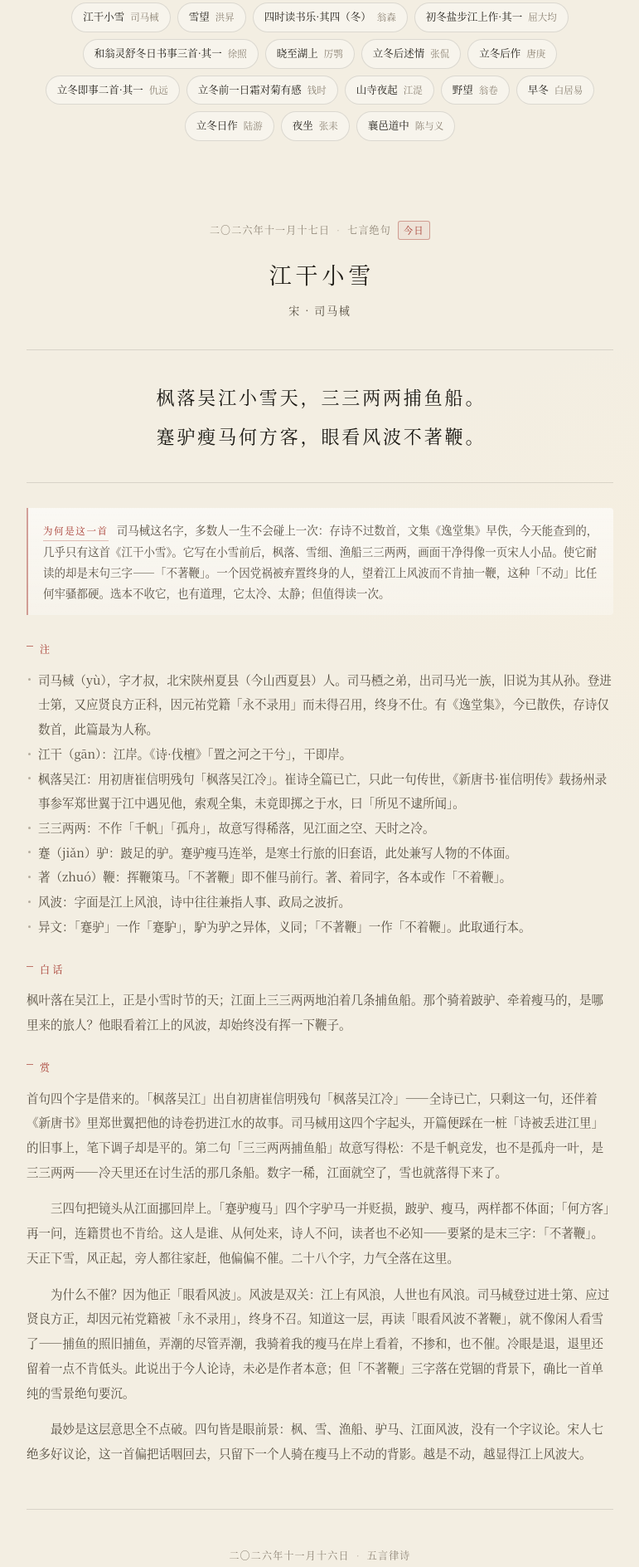
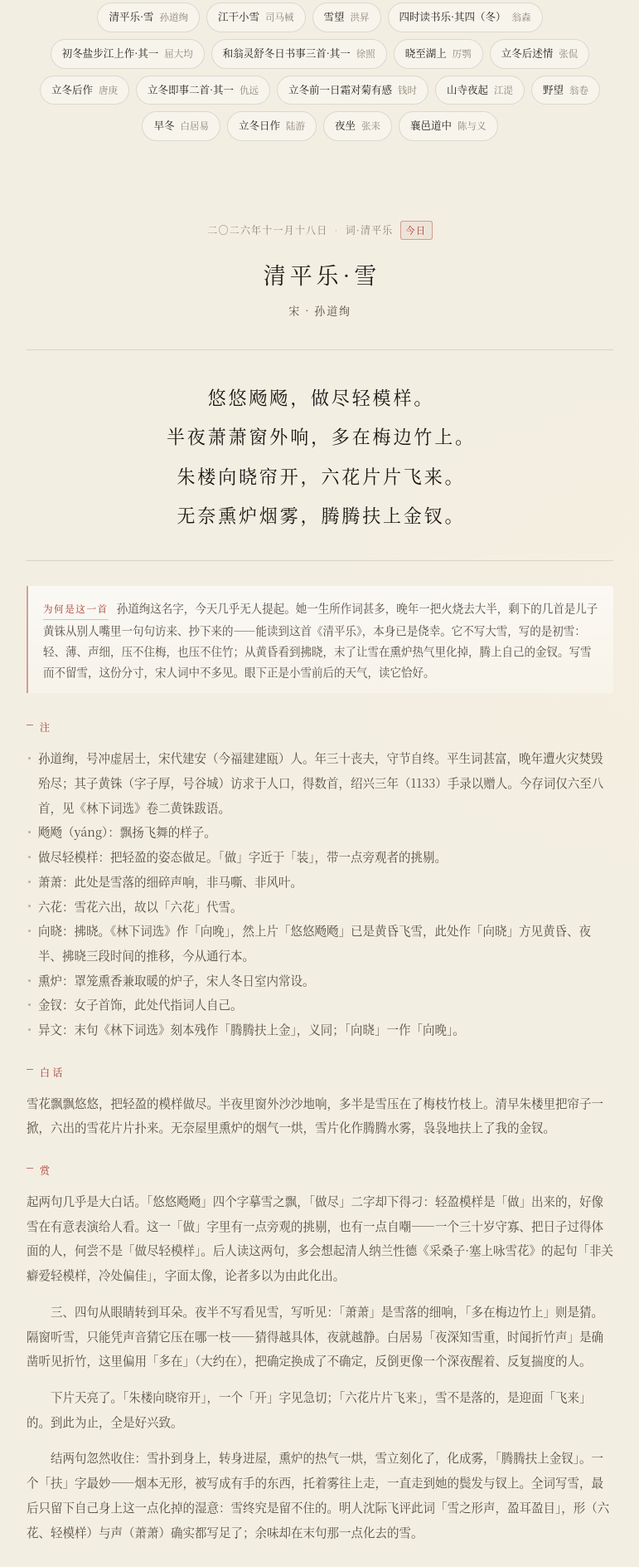
Before and after one commit to kinghihido/daily-poem, a plain HTML site: page index.html in a window 1280 px wide. Shown: the part 313-2201 px from the top of the page at 83% size, without its empty margins (254-1025 px from the left). Drawn offline with Linux system fonts and the light colour scheme.

Commit message:
诗笺 017：孙道绚《清平乐·雪》

```diff
--- a/index.html
+++ b/index.html
@@ -163,16 +163,47 @@
     <div class="rule"></div>
   </header>
 
-  <nav class="nav"><a href="#d-2026-11-17"><b>江干小雪</b><span>司马棫</span></a><a href="#d-2026-11-16"><b>雪望</b><span>洪昇</span></a><a href="#d-2026-11-15"><b>四时读书乐·其四（冬）</b><span>翁森</span></a><a href="#d-2026-11-12"><b>初冬盐步江上作·其一</b><span>屈大均</span></a><a href="#d-2026-11-11"><b>和翁灵舒冬日书事三首·其一</b><span>徐照</span></a><a href="#d-2026-11-10"><b>晓至湖上</b><span>厉鹗</span></a><a href="#d-2026-11-09"><b>立冬后述情</b><span>张侃</span></a><a href="#d-2026-11-08"><b>立冬后作</b><span>唐庚</span></a><a href="#d-2026-11-07"><b>立冬即事二首·其一</b><span>仇远</span></a><a href="#d-2026-11-06"><b>立冬前一日霜对菊有感</b><span>钱时</span></a><a href="#d-2026-11-05"><b>山寺夜起</b><span>江湜</span></a><a href="#d-2026-11-04"><b>野望</b><span>翁卷</span></a><a href="#d-2026-11-03"><b>早冬</b><span>白居易</span></a><a href="#d-2026-11-02"><b>立冬日作</b><span>陆游</span></a><a href="#d-2026-11-01"><b>夜坐</b><span>张耒</span></a><a href="#d-2026-10-31"><b>襄邑道中</b><span>陈与义</span></a></nav>
+  <nav class="nav"><a href="#d-2026-11-18"><b>清平乐·雪</b><span>孙道绚</span></a><a href="#d-2026-11-17"><b>江干小雪</b><span>司马棫</span></a><a href="#d-2026-11-16"><b>雪望</b><span>洪昇</span></a><a href="#d-2026-11-15"><b>四时读书乐·其四（冬）</b><span>翁森</span></a><a href="#d-2026-11-12"><b>初冬盐步江上作·其一</b><span>屈大均</span></a><a href="#d-2026-11-11"><b>和翁灵舒冬日书事三首·其一</b><span>徐照</span></a><a href="#d-2026-11-10"><b>晓至湖上</b><span>厉鹗</span></a><a href="#d-2026-11-09"><b>立冬后述情</b><span>张侃</span></a><a href="#d-2026-11-08"><b>立冬后作</b><span>唐庚</span></a><a href="#d-2026-11-07"><b>立冬即事二首·其一</b><span>仇远</span></a><a href="#d-2026-11-06"><b>立冬前一日霜对菊有感</b><span>钱时</span></a><a href="#d-2026-11-05"><b>山寺夜起</b><span>江湜</span></a><a href="#d-2026-11-04"><b>野望</b><span>翁卷</span></a><a href="#d-2026-11-03"><b>早冬</b><span>白居易</span></a><a href="#d-2026-11-02"><b>立冬日作</b><span>陆游</span></a><a href="#d-2026-11-01"><b>夜坐</b><span>张耒</span></a><a href="#d-2026-10-31"><b>襄邑道中</b><span>陈与义</span></a></nav>
 
   <main>
-    <article class="poem is-today" id="d-2026-11-17">
+    <article class="poem is-today" id="d-2026-11-18">
+      <header class="poem-head">
+        <div class="poem-meta">
+          <time datetime="2026-11-18">二〇二六年十一月十八日</time>
+          <span class="dot">·</span>
+          <span>词·清平乐</span>
+          <span class="badge">今日</span>
+        </div>
+        <h2 class="poem-title">清平乐·雪</h2>
+        <p class="poem-author">宋 · 孙道绚</p>
+      </header>
+
+      <div class="verse"><p class="line">悠悠飏飏，做尽轻模样。</p><p class="line">半夜萧萧窗外响，多在梅边竹上。</p><p class="line">朱楼向晓帘开，六花片片飞来。</p><p class="line">无奈熏炉烟雾，腾腾扶上金钗。</p></div>
+
+      <p class="why"><span class="why-tag">为何是这一首</span>孙道绚这名字，今天几乎无人提起。她一生所作词甚多，晚年一把火烧去大半，剩下的几首是儿子黄铢从别人嘴里一句句访来、抄下来的——能读到这首《清平乐》，本身已是侥幸。它不写大雪，写的是初雪：轻、薄、声细，压不住梅，也压不住竹；从黄昏看到拂晓，末了让雪在熏炉热气里化掉，腾上自己的金钗。写雪而不留雪，这份分寸，宋人词中不多见。眼下正是小雪前后的天气，读它恰好。</p>
+
+      <div class="gloss">
+        <section>
+          <h3>注</h3>
+          <ul class="notes"><li>孙道绚，号冲虚居士，宋代建安（今福建建瓯）人。年三十丧夫，守节自终。平生词甚富，晚年遭火灾焚毁殆尽；其子黄铢（字子厚，号谷城）访求于人口，得数首，绍兴三年（1133）手录以赠人。今存词仅六至八首，见《林下词选》卷二黄铢跋语。</li><li>飏飏（yáng）：飘扬飞舞的样子。</li><li>做尽轻模样：把轻盈的姿态做足。「做」字近于「装」，带一点旁观者的挑剔。</li><li>萧萧：此处是雪落的细碎声响，非马嘶、非风叶。</li><li>六花：雪花六出，故以「六花」代雪。</li><li>向晓：拂晓。《林下词选》作「向晚」，然上片「悠悠飏飏」已是黄昏飞雪，此处作「向晓」方见黄昏、夜半、拂晓三段时间的推移，今从通行本。</li><li>熏炉：罩笼熏香兼取暖的炉子，宋人冬日室内常设。</li><li>金钗：女子首饰，此处代指词人自己。</li><li>异文：末句《林下词选》刻本残作「腾腾扶上金」，义同；「向晓」一作「向晚」。</li></ul>
+        </section>
+        <section>
+          <h3>白话</h3>
+          <p>雪花飘飘悠悠，把轻盈的模样做尽。半夜里窗外沙沙地响，多半是雪压在了梅枝竹枝上。清早朱楼里把帘子一掀，六出的雪花片片扑来。无奈屋里熏炉的烟气一烘，雪片化作腾腾水雾，袅袅地扶上了我的金钗。</p>
+        </section>
+        <section>
+          <h3>赏</h3>
+          <div class="prose"><p>起两句几乎是大白话。「悠悠飏飏」四个字摹雪之飘，「做尽」二字却下得刁：轻盈模样是「做」出来的，好像雪在有意表演给人看。这一「做」字里有一点旁观的挑剔，也有一点自嘲——一个三十岁守寡、把日子过得体面的人，何尝不是「做尽轻模样」。后人读这两句，多会想起清人纳兰性德《采桑子·塞上咏雪花》的起句「非关癖爱轻模样，冷处偏佳」，字面太像，论者多以为由此化出。</p><p>三、四句从眼睛转到耳朵。夜半不写看见雪，写听见：「萧萧」是雪落的细响，「多在梅边竹上」则是猜。隔窗听雪，只能凭声音猜它压在哪一枝——猜得越具体，夜就越静。白居易「夜深知雪重，时闻折竹声」是确凿听见折竹，这里偏用「多在」（大约在），把确定换成了不确定，反倒更像一个深夜醒着、反复揣度的人。</p><p>下片天亮了。「朱楼向晓帘开」，一个「开」字见急切；「六花片片飞来」，雪不是落的，是迎面「飞来」的。到此为止，全是好兴致。</p><p>结两句忽然收住：雪扑到身上，转身进屋，熏炉的热气一烘，雪立刻化了，化成雾，「腾腾扶上金钗」。一个「扶」字最妙——烟本无形，被写成有手的东西，托着雾往上走，一直走到她的鬓发与钗上。全词写雪，最后只留下自己身上这一点化掉的湿意：雪终究是留不住的。明人沈际飞评此词「雪之形声，盈耳盈目」，形（六花、轻模样）与声（萧萧）确实都写足了；余味却在末句那一点化去的雪。</p></div>
+        </section>
+      </div>
+    </article>
+    <article class="poem" id="d-2026-11-17">
       <header class="poem-head">
         <div class="poem-meta">
           <time datetime="2026-11-17">二〇二六年十一月十七日</time>
           <span class="dot">·</span>
           <span>七言绝句</span>
-          <span class="badge">今日</span>
+
         </div>
         <h2 class="poem-title">江干小雪</h2>
         <p class="poem-author">宋 · 司马棫</p>
@@ -664,7 +695,7 @@
     </article></main>
 
   <footer>
-    <div class="big">每 日 一 首 · 共 16 首</div>
+    <div class="big">每 日 一 首 · 共 17 首</div>
     诗不必有名，只要有一句让人停一停。<br>
     2026 · 由 <a href="https://github.com/kinghihido/daily-poem">daily-poem</a> 自动生成
   </footer>
```
Also changed, not shown: data/poems.json (+33 -1 lines), 2 other files.
